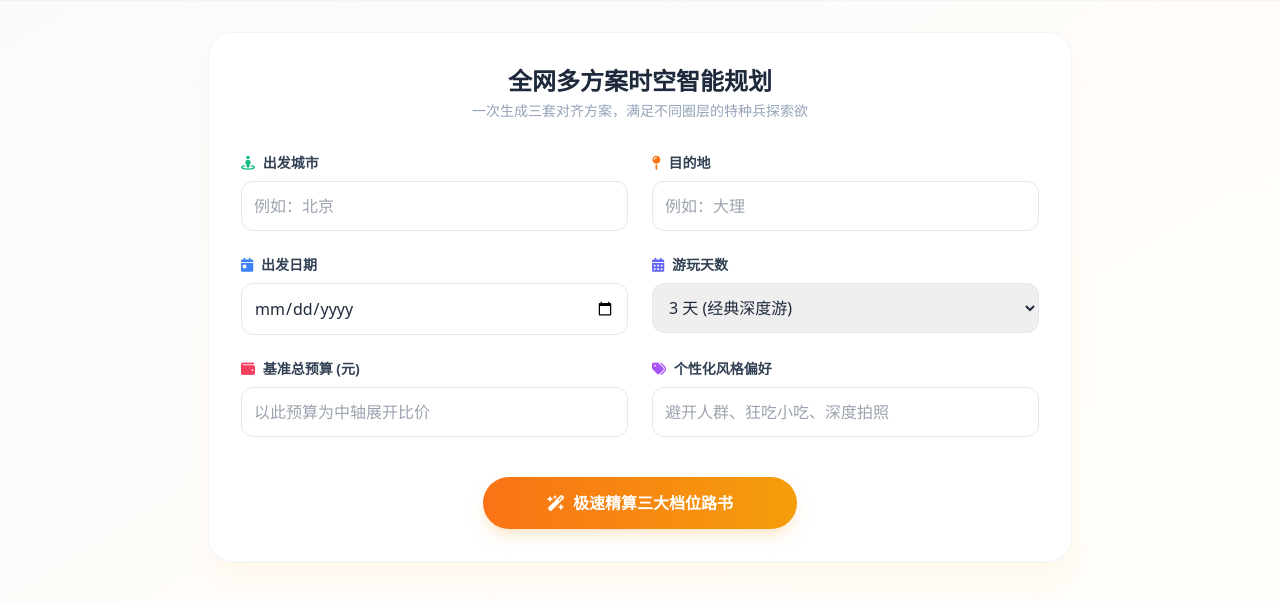
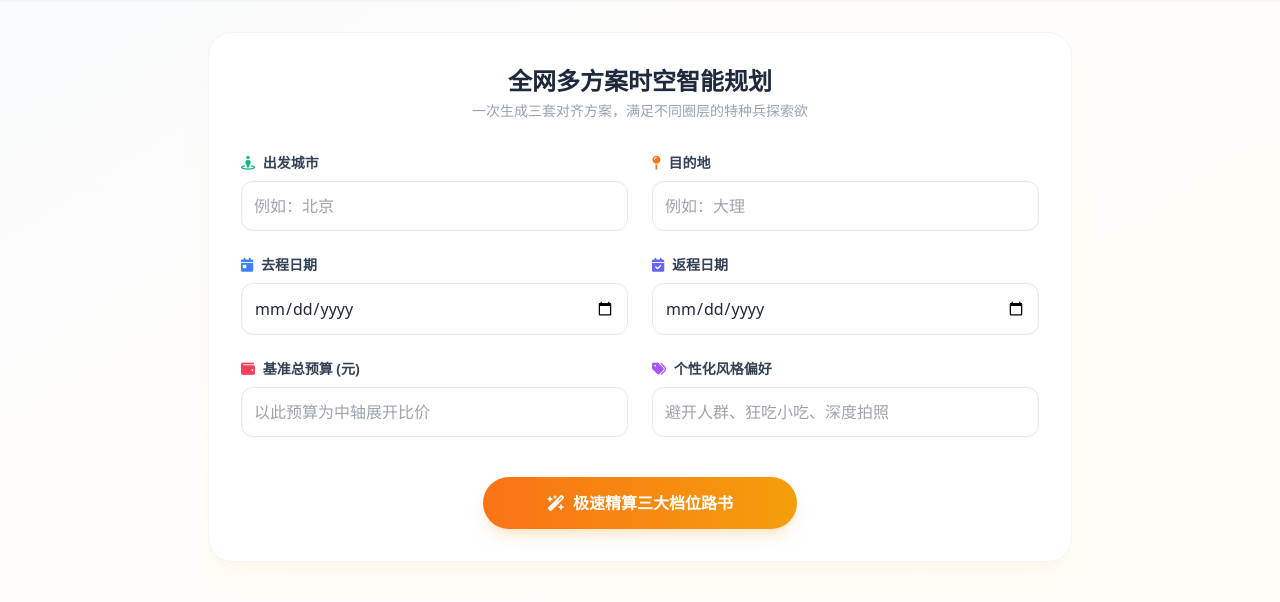
Before and after one commit to mengyufanqiu-maker/FlexBudgetAI, a Python web app: template templates/index.html in a window 1280 px wide. Shown: the part 65-667 px from the top of the page. Run offline with Jinja, Linux system fonts and the light colour scheme; the template is opened without the code that fills it, so the values that code supplies are empty; some libraries are stand-ins or nearby versions.

Commit message:
Update index.html

```diff
--- a/templates/index.html
+++ b/templates/index.html
@@ -8,6 +8,9 @@
     <link rel="stylesheet" href="https://cdnjs.cloudflare.com/ajax/libs/font-awesome/6.4.0/css/all.min.css">
     <script src="https://cdn.jsdelivr.net/npm/marked/marked.min.js"></script>
     <style>
+        #loading-overlay { position: fixed; inset: 0; background: rgba(15, 23, 42, 0.85); backdrop-filter: blur(10px); z-index: 100; display: none; flex-direction: column; align-items: center; justify-content: center; color: #38bdf8; }
+        .loader { width: 80px; height: 80px; border: 8px solid #1e293b; border-top: 8px solid #38bdf8; border-radius: 50%; animation: spin 1s linear infinite; }
+        @keyframes spin { 0% { transform: rotate(0deg); } 100% { transform: rotate(360deg); } }
         .affiliate-card { background-color: #fff7ed; border: 2px dashed #f97316; padding: 16px; border-radius: 16px; margin: 16px 0; font-size: 14px; text-align: left; }
         .affiliate-card span { color: #ea580c; font-weight: 800; }
         .affiliate-card a { color: #0284c7; text-decoration: underline; font-weight: bold; margin-left: 4px; }
@@ -20,6 +23,12 @@
     </style>
 </head>
 <body class="bg-gradient-to-br from-slate-50 via-orange-50/30 to-amber-50/40 min-h-screen font-sans text-slate-800">
+
+    <div id="loading-overlay">
+        <div class="loader mb-6"></div>
+        <p class="text-xl font-bold tracking-widest animate-pulse">精算大脑正在实时抓取航线与酒店数据...</p>
+        <p class="text-slate-400 text-sm mt-2">正在核对去程与返程双向动态报价</p>
+    </div>
 
     <header class="bg-white/70 backdrop-blur shadow-sm sticky top-0 z-10 border-b border-orange-100/50">
         <div class="max-w-5xl mx-auto px-4 py-4 flex justify-between items-center">
@@ -48,16 +57,12 @@
                     <input type="text" id="destination" placeholder="例如：大理" class="w-full p-3 border border-slate-200 rounded-xl outline-none focus:ring-2 focus:ring-orange-500 transition" required>
                 </div>
                 <div>
-                    <label class="block text-sm font-bold text-slate-700 mb-2"><i class="fa-solid fa-calendar-day text-blue-500 mr-1"></i> 出发日期</label>
-                    <input type="date" id="travel_date" class="w-full p-3 border border-slate-200 rounded-xl outline-none focus:ring-2 focus:ring-orange-500 transition" required>
+                    <label class="block text-sm font-bold text-slate-700 mb-2"><i class="fa-solid fa-calendar-day text-blue-500 mr-1"></i> 去程日期</label>
+                    <input type="date" id="travel_date" onchange="updateReturnDateMin()" class="w-full p-3 border border-slate-200 rounded-xl outline-none focus:ring-2 focus:ring-orange-500 transition" required>
                 </div>
                 <div>
-                    <label class="block text-sm font-bold text-slate-700 mb-2"><i class="fa-solid fa-calendar-days text-indigo-500 mr-1"></i> 游玩天数</label>
-                    <select id="days" class="w-full p-3 border border-slate-200 rounded-xl outline-none focus:ring-2 focus:ring-orange-500 transition">
-                        <option value="2">2 天 (周末短途)</option>
-                        <option value="3" selected>3 天 (经典深度游)</option>
-                        <option value="5">5 天 (小长假长游)</option>
-                    </select>
+                    <label class="block text-sm font-bold text-slate-700 mb-2"><i class="fa-solid fa-calendar-check text-indigo-500 mr-1"></i> 返程日期</label>
+                    <input type="date" id="return_date" class="w-full p-3 border border-slate-200 rounded-xl outline-none focus:ring-2 focus:ring-orange-500 transition" required>
                 </div>
                 <div>
                     <label class="block text-sm font-bold text-slate-700 mb-2"><i class="fa-solid fa-wallet text-rose-500 mr-1"></i> 基准总预算 (元)</label>
@@ -99,16 +104,18 @@
     <script>
         let planData = { match: '', saving: '', luxury: '' };
 
+        // 控制返程日期不能小于去程日期
+        function updateReturnDateMin() {
+            const travelDate = document.getElementById('travel_date').value;
+            document.getElementById('return_date').min = travelDate;
+        }
+
         async function submitForm(event) {
             event.preventDefault();
-            const btn = document.getElementById('submitBtn');
-            const btnText = document.getElementById('btnText');
-            const btnIcon = document.getElementById('btnIcon');
+            const loader = document.getElementById('loading-overlay');
             const resultSection = document.getElementById('resultSection');
 
-            btn.disabled = true;
-            btnIcon.className = 'fa-solid fa-spinner fa-spin';
-            btnText.innerText = '正在调动大模型高精度精算...';
+            loader.style.display = 'flex'; // 启动奢华加载动画
             resultSection.classList.add('hidden');
 
             try {
@@ -119,7 +126,7 @@
                         start_city: document.getElementById('start_city').value,
                         destination: document.getElementById('destination').value,
                         travel_date: document.getElementById('travel_date').value,
-                        days: document.getElementById('days').value,
+                        return_date: document.getElementById('return_date').value,
                         budget: document.getElementById('budget').value,
                         tags: document.getElementById('tags').value
                     })
@@ -128,8 +135,6 @@
                 const data = await response.json();
                 if (response.ok) {
                     const rawResult = data.result || "";
-
-                    // 🛡️ 终极防爆解析逻辑：用正则兼容大模型加空格的乱写行为
                     try {
                         const splitSaving = rawResult.split(/---PLAN_SAVING---/i);
                         planData.match = (splitSaving[0] || "").replace(/---PLAN_MATCH---/i, '');
@@ -139,13 +144,11 @@
                             planData.saving = splitLuxury[0] || "AI生成结构有偏差，请重试";
                             planData.luxury = splitLuxury[1] || "AI生成结构有偏差，请重试";
                         } else {
-                            // 如果 AI 完全忘记写分割线，直接把所有内容塞进第一页，防止崩溃
                             planData.match = rawResult;
-                            planData.saving = "模型未正确分割方案，所有内容已展示在【定制版】中。";
-                            planData.luxury = "模型未正确分割方案，所有内容已展示在【定制版】中。";
+                            planData.saving = "模型未正确分割方案，内容已展示在【定制版】中。";
+                            planData.luxury = "模型未正确分割方案，内容已展示在【定制版】中。";
                         }
                     } catch (parseError) {
-                        console.error("解析错误", parseError);
                         planData.match = rawResult;
                     }
 
@@ -159,9 +162,7 @@
                 alert('网络或接口异常: ' + e);
             }
 
-            btn.disabled = false;
-            btnIcon.className = 'fa-solid fa-wand-magic-sparkles';
-            btnText.innerText = '极速精算三大档位路书';
+            loader.style.display = 'none'; // 关闭加载动画
         }
 
         function switchTab(type) {
```
